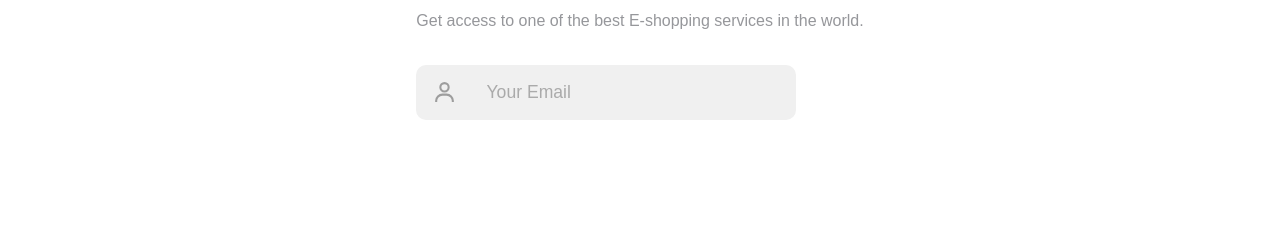
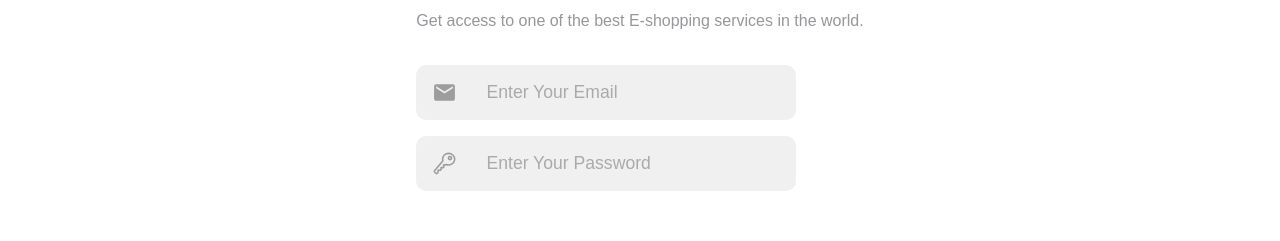
Before and after one commit to Mostofareza3/NextJs-Ecommerce, a Next.js app: page /signin in a window 1280 px wide. Shown: the part 392-633 px from the top of the page. Built offline with nearby package versions, Linux system fonts and the light colour scheme; no server answers.

Commit message:
auth/signup 3

```diff
--- a/Base.scss
+++ b/Base.scss
@@ -4,6 +4,7 @@ $shadow-2: rgba(241, 12, 12, 0.96) 0 2px 8px 0;
 
 $blue-color: #2f82ff;
 $gray-color: #f8f8f8;
+$light-error-color: #fd010169;
 
 .btn_primary {
   display: flex;
--- a/components/utility/inputs/LoginInput.js
+++ b/components/utility/inputs/LoginInput.js
@@ -2,20 +2,35 @@ import { BiUser } from "react-icons/bi";
 import { IoKeyOutline } from "react-icons/io5";
 import styles from "./styles.module.scss";
 import { SiMinutemailer } from "react-icons/si";
+import { MdEmail } from "react-icons/md";
+import { useField } from "formik";
 
-const LoginInput = ({ icon, placeholder }) => {
+const LoginInput = ({ icon, placeholder, ...props }) => {
+  const [field, meta] = useField(props);
+  let iconType =
+    icon === "user" ? (
+      <BiUser />
+    ) : icon === "email" ? (
+      <MdEmail />
+    ) : icon === "password" ? (
+      <IoKeyOutline />
+    ) : (
+      ""
+    );
   return (
-    <div className={styles.input}>
-      {icon === "user" ? (
-        <BiUser />
-      ) : icon === "email" ? (
-        <siMinutemailer />
-      ) : icon === "password" ? (
-        <IoKeyOutline />
-      ) : (
-        ""
-      )}
-      <input type="text" placeholder={placeholder} />
+    <div
+      className={`${styles.input} ${
+        meta.touched && meta.error ? styles.error : ""
+      } `}
+    >
+      {iconType}
+      <input
+        type={field.type}
+        name={field.name}
+        placeholder={placeholder}
+        {...field}
+        {...props}
+      />
     </div>
   );
 };
--- a/components/utility/inputs/styles.module.scss
+++ b/components/utility/inputs/styles.module.scss
@@ -1,3 +1,5 @@
+@import "@../../../../../Base.scss";
+
 .input {
   max-width: 380px;
   width: 100%;
@@ -30,3 +32,18 @@
     }
   }
 }
+
+.error {
+  background-color: $light-error-color !important;
+  margin-top: 5rem !important;
+  input {
+    color: #fff !important;
+    &::placeholder {
+      color: #fff !important;
+    }
+  }
+  svg {
+    fill: #fff !important;
+    stroke: #fff !important;
+  }
+}
--- a/src/pages/signin.js
+++ b/src/pages/signin.js
@@ -1,13 +1,34 @@
 import Footer from "components/footer";
 import Header from "components/header";
-import React from "react";
+import React, { useState } from "react";
 import styles from "../styles/signin.module.scss";
 import { BiLeftArrowAlt } from "react-icons/bi";
 import Link from "next/link";
 import { Form, Formik } from "formik";
 import LoginInput from "components/utility/inputs/LoginInput";
+import * as Yup from "yup";
 
-const signin = () => {
+const initialValues = {
+  login_email: "",
+  login_password: "",
+};
+
+const SignIn = () => {
+  const [user, setUser] = useState(initialValues);
+  const { login_email, login_password } = user;
+  const handleChange = (e) => {
+    setUser({ ...user, [e.target.name]: e.target.value });
+  };
+
+  const loginValidation = Yup.object({
+    login_email: Yup.string()
+      .required("Email is required")
+      .email("Please enter a valid email"),
+    login_password: Yup.string().required("Password is required"),
+  });
+
+  console.log(user);
+
   return (
     <>
       <Header />
@@ -27,10 +48,30 @@ const signin = () => {
             <p>
               Get access to one of the best E-shopping services in the world.
             </p>
-            <Formik>
+            <Formik
+              enableReinitialize
+              initialValues={{
+                login_email,
+                login_password,
+              }}
+              validationSchema={loginValidation}
+            >
               {(form) => (
                 <Form>
-                  <LoginInput icon="user" placeholder="Your Email" />
+                  <LoginInput
+                    type="text"
+                    name="login_email"
+                    onChange={handleChange}
+                    icon="email"
+                    placeholder="Enter Your Email"
+                  />
+                  <LoginInput
+                    type="password"
+                    name="login_password"
+                    onChange={handleChange}
+                    icon="password"
+                    placeholder="Enter Your Password"
+                  />
                 </Form>
               )}
             </Formik>
@@ -42,4 +83,4 @@ const signin = () => {
   );
 };
 
-export default signin;
+export default SignIn;
```
